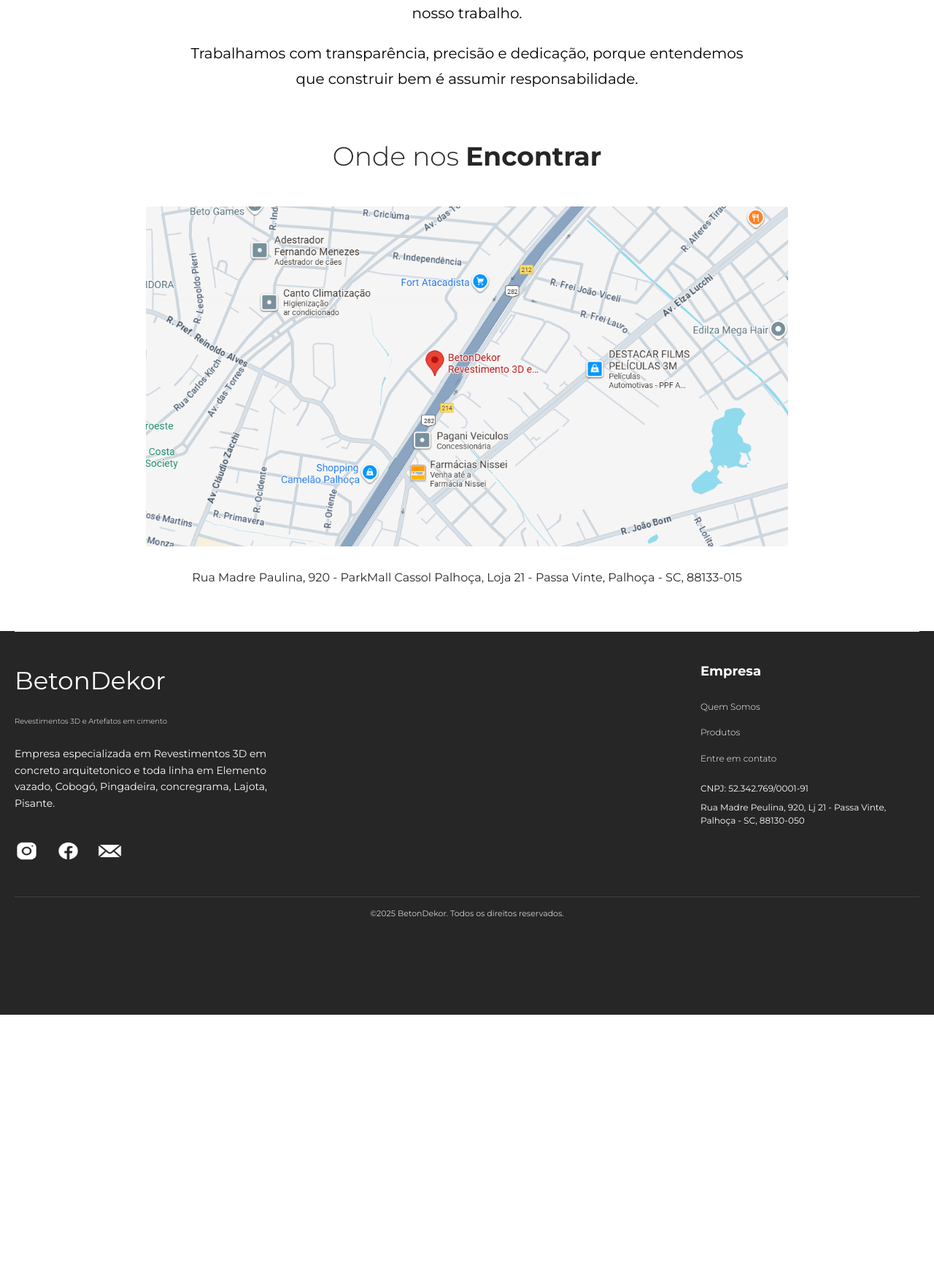
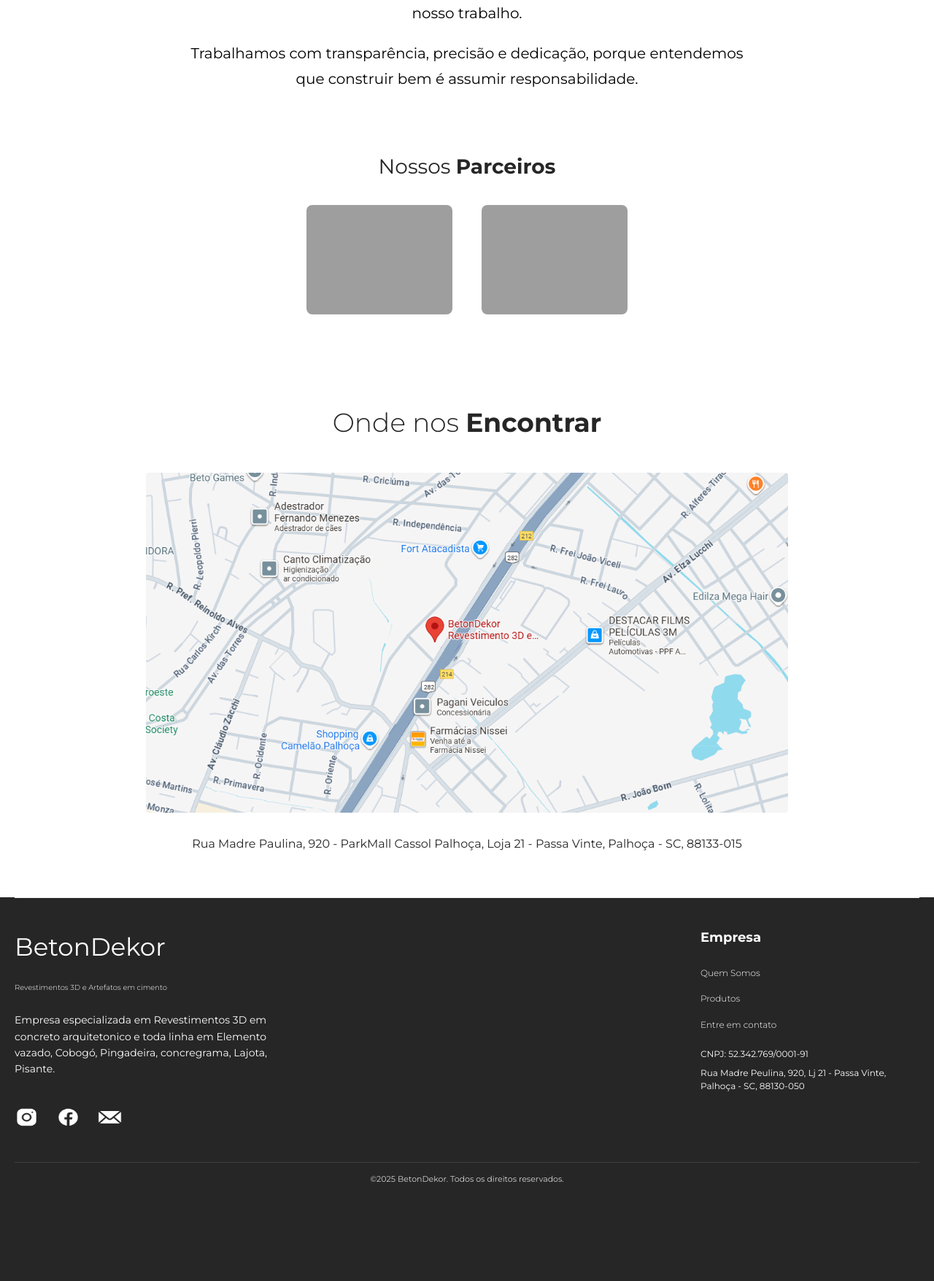
Before and after one commit to HudsonFranco/Beton-Dekor, a Django app: page /quem-somos/ in a window 1280 px wide. Shown: the part 1741-3497 px from the top of the page at 73% size. Before the commit the page ends 3132 px from the top, so only its background shows below. Run offline with Django 5.2, Linux system fonts and the light colour scheme; parts of the project's set-up code (start-up, migrations or seed data) failed here and were passed over; some libraries are stand-ins or nearby versions; grey boxes are pictures that could not be loaded.

Commit message:
Add partners section back to Quem Somos page

```diff
--- a/templates/core/quem-somos.html
+++ b/templates/core/quem-somos.html
@@ -52,6 +52,18 @@
                 Trabalhamos com transparência, precisão e dedicação, porque entendemos que construir bem é assumir responsabilidade.
             </p>
 
+            <!-- Partners Section -->
+            <section class="secao-parceiros">
+                <h3 class="titulo-parceiros">Nossos <strong>Parceiros</strong></h3>
+                <div class="partners-logos">
+                    <div class="partner-logo">
+                        <img src="{% static 'images/de-lima-imoveis.png' %}" alt="De Lima Imóveis" class="partner-image">
+                    </div>
+                    <div class="partner-logo">
+                        <img src="{% static 'images/de-lima-imoveis1.png' %}" alt="De Lima Imóveis" class="partner-image">
+                    </div>
+                </div>
+            </section>
 
             <p id="onde-nos-encontrar" class="titulo-secao"><span>Onde nos</span> <strong>Encontrar</strong></p>
             <div class="embrulho-mapa-quem-somos">
```
